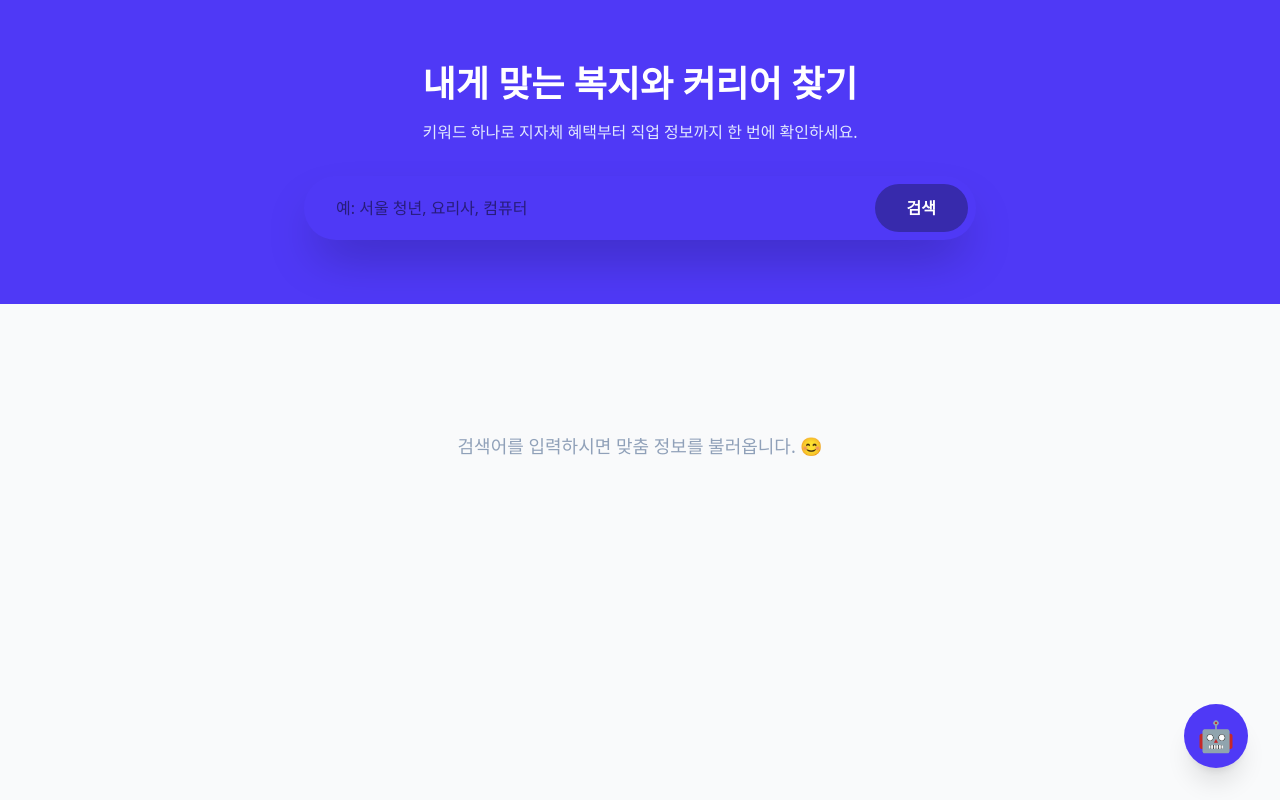
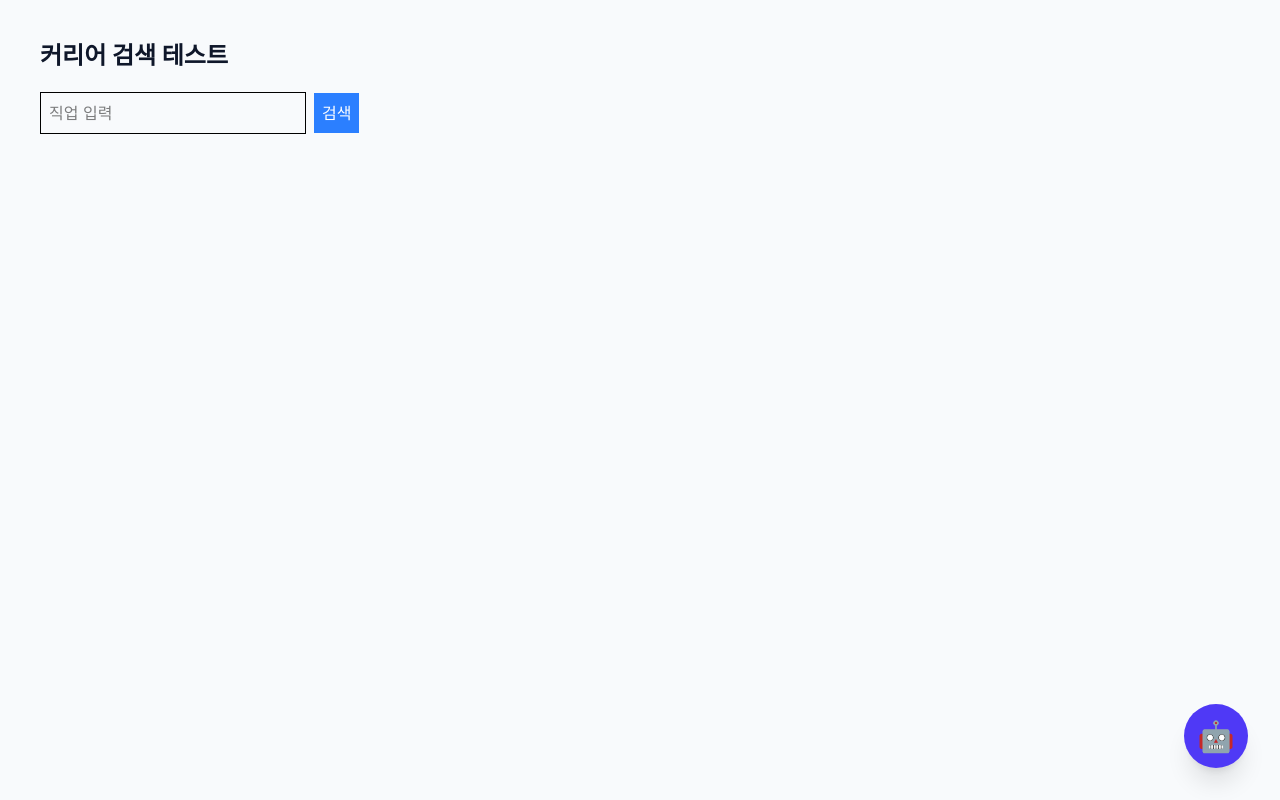
Before and after one commit to turtle815/job-seeker-v3, a Next.js app: page / in a window 1280 px wide. Built offline with nearby package versions, Linux system fonts and the light colour scheme.

Commit message:
debug: check api key

```diff
--- a/app/page.tsx
+++ b/app/page.tsx
@@ -1,126 +1,48 @@
 import React from 'react';
 
-// --- 1. 데이터 가져오는 함수들 (Server Functions) ---
-
-// 복지 API (XML)
-async function getWelfareData(query: string) {
-  const serviceKey = process.env.WELFARE_API_KEY;
-  console.log("1. 복지 검색 시작 - 키 존재여부:", !!serviceKey); // 키가 있으면 true
-  const url = `https://apis.data.go.kr/B554287/LocalGovernmentWelfareInformations/LcgvWelfarelist?serviceKey=${serviceKey}&pageNo=1&numOfRows=5&searchWrd=${encodeURIComponent(query)}`;
-  try {
-    const res = await fetch(url, { cache: 'no-store' });
-    console.log("2. 복지 서버 응답 상태:", res.status);
-    return await res.text();
-  } catch (e) { return null; }
-}
-
-// 커리어넷 API (JSON)
 async function getCareerData(query: string) {
   const apiKey = process.env.CAREERNET_API_KEY;
+  if (!apiKey) return "API_KEY_MISSING"; // 키가 없으면 표시
+
   const url = `https://www.career.go.kr/cnet/openapi/getOpenApi?apiKey=${apiKey}&svcType=api&svcCode=JOB&gubun=job_dic_list&contentType=json&searchWord=${encodeURIComponent(query)}`;
 
   try {
     const res = await fetch(url, { cache: 'no-store' });
-
     const data = await res.json();
     return data.dataSearch?.content || [];
   } catch (e) {
-    console.log("X. 커리어 에러 발생:", e); // 반드시 괄호 { } 안에 있어야 합니다.
-    return [];
+    return "FETCH_ERROR";
   }
-} //
-// XML 태그 추출 도우미
-function extractTag(xml: string, tagName: string): string[] {
-  const regex = new RegExp(`<${tagName}>(.*?)<\/${tagName}>`, 'g');
-  const matches = xml.match(regex);
-  return matches ? matches.map(m => m.replace(/<[^>]*>/g, '')) : [];
 }
-
-// --- 2. 메인 페이지 컴포넌트 ---
 
 export default async function HomePage({ searchParams }: { searchParams: { q?: string } }) {
   const query = searchParams.q || "";
-
-  // 검색어가 있을 때만 양쪽 API 동시 호출
-  const [xmlWelfare, careerJobs] = query
-    ? await Promise.all([getWelfareData(query), getCareerData(query)])
-    : [null, []];
-
-  const welfareTitles = xmlWelfare ? extractTag(xmlWelfare, 'servNm') : [];
-  const welfareDetails = xmlWelfare ? extractTag(xmlWelfare, 'servDtl') : [];
+  const careerJobs = query ? await getCareerData(query) : [];
 
   return (
-    <div className="min-h-screen bg-gray-50 font-sans text-slate-900">
-      {/* 히어로 섹션 */}
-      <div className="bg-indigo-600 py-16 px-6 text-center text-white">
-        <h1 className="text-4xl font-extrabold mb-4">내게 맞는 복지와 커리어 찾기</h1>
-        <p className="text-indigo-100 mb-8">키워드 하나로 지자체 혜택부터 직업 정보까지 한 번에 확인하세요.</p>
+    <div className="p-10">
+      <h1 className="text-2xl font-bold mb-5">커리어 검색 테스트</h1>
+      <form action="/" method="GET" className="mb-10">
+        <input name="q" defaultValue={query} className="border p-2 text-black" placeholder="직업 입력" />
+        <button type="submit" className="bg-blue-500 text-white p-2 ml-2">검색</button>
+      </form>
 
-        <form action="/" method="GET" className="max-w-2xl mx-auto relative">
-          <input
-            name="q"
-            defaultValue={query}
-            placeholder="예: 서울 청년, 요리사, 컴퓨터"
-            className="w-full p-5 pl-8 pr-32 rounded-full text-black shadow-2xl focus:ring-4 focus:ring-indigo-300 outline-none"
-          />
-          <button type="submit" className="absolute right-2 top-2 bottom-2 bg-indigo-800 text-white px-8 rounded-full font-bold hover:bg-black transition-all">
-            검색
-          </button>
-        </form>
-      </div>
+      {/* 상태 확인용 디버그 문구 */}
+      {query && (
+        <div className="bg-gray-100 p-4 mb-5 text-sm">
+          검색어: {query} |
+          결과 상태: {Array.isArray(careerJobs) ? `${careerJobs.length}건 검색됨` : careerJobs}
+        </div>
+      )}
 
-      <div className="max-w-6xl mx-auto p-6 md:p-12">
-        {!query && (
-          <div className="text-center py-20">
-            <p className="text-slate-400 text-lg font-medium">검색어를 입력하시면 맞춤 정보를 불러옵니다. 😊</p>
+      <div className="grid gap-4">
+        {Array.isArray(careerJobs) && careerJobs.map((job: any) => (
+          <div key={job.job_dic_list_no} className="border p-4 rounded shadow">
+            <h3 className="font-bold">{job.job_nm}</h3>
+            <p>{job.job_summary}</p>
+            <a href={`https://www.career.go.kr/cnet/front/base/job/jobView.do?SEQ=${job.job_dic_list_no}`} target="_blank" className="text-blue-500 underline">상세보기</a>
           </div>
-        )}
-
-        {query && (
-          <div className="grid grid-cols-1 lg:grid-cols-2 gap-12">
-
-            {/* 왼쪽: 복지 혜택 결과 */}
-            <div>
-              <h2 className="text-2xl font-bold mb-6 flex items-center gap-2">
-                <span className="text-blue-500">🏢</span> 지자체 복지 혜택
-              </h2>
-              <div className="space-y-4">
-                {welfareTitles.length > 0 ? welfareTitles.map((title, i) => (
-                  <div key={i} className="bg-white p-6 rounded-2xl shadow-sm border border-slate-100">
-                    <h3 className="font-bold text-lg mb-2">{title}</h3>
-                    <p className="text-slate-600 text-sm line-clamp-2 mb-4">{welfareDetails[i]}</p>
-                    <button className="text-blue-600 text-sm font-bold hover:underline">상세보기(준비중) →</button>
-                  </div>
-                )) : <p className="text-slate-400">복지 검색 결과가 없습니다.</p>}
-              </div>
-            </div>
-
-            {/* 오른쪽: 커리어넷 직업 결과 */}
-            <div>
-              <h2 className="text-2xl font-bold mb-6 flex items-center gap-2">
-                <span className="text-indigo-500">🎓</span> 직업백과사전
-              </h2>
-              <div className="space-y-4">
-                {careerJobs.length > 0 ? careerJobs.map((job: any) => (
-                  <div key={job.job_dic_list_no} className="bg-white p-6 rounded-2xl shadow-sm border border-slate-100">
-                    <h3 className="font-bold text-lg mb-2">{job.job_nm}</h3>
-                    <p className="text-slate-600 text-sm line-clamp-2 mb-4">{job.job_summary}</p>
-                    <div className="flex gap-2">
-                      <a
-                        href={`https://www.career.go.kr/cnet/front/base/job/jobView.do?SEQ=${job.job_dic_list_no}`}
-                        target="_blank"
-                        className="text-xs bg-indigo-50 text-indigo-600 px-3 py-2 rounded-lg font-bold hover:bg-indigo-600 hover:text-white transition-all"
-                      >
-                        직업상세 보기 🔗
-                      </a>
-                    </div>
-                  </div>
-                )) : <p className="text-slate-400">직업 검색 결과가 없습니다.</p>}
-              </div>
-            </div>
-
-          </div>
-        )}
+        ))}
       </div>
     </div>
   );
```
